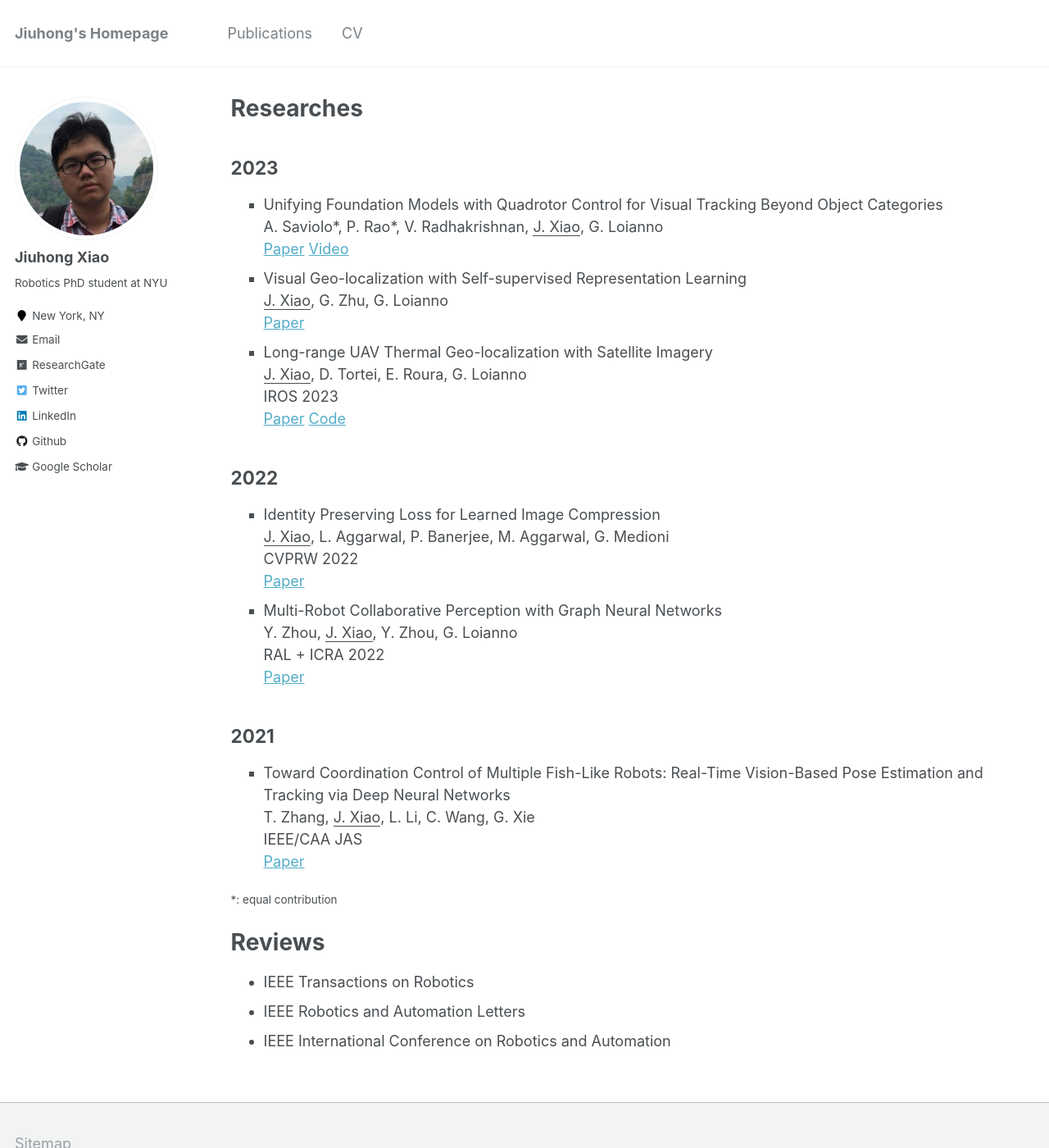
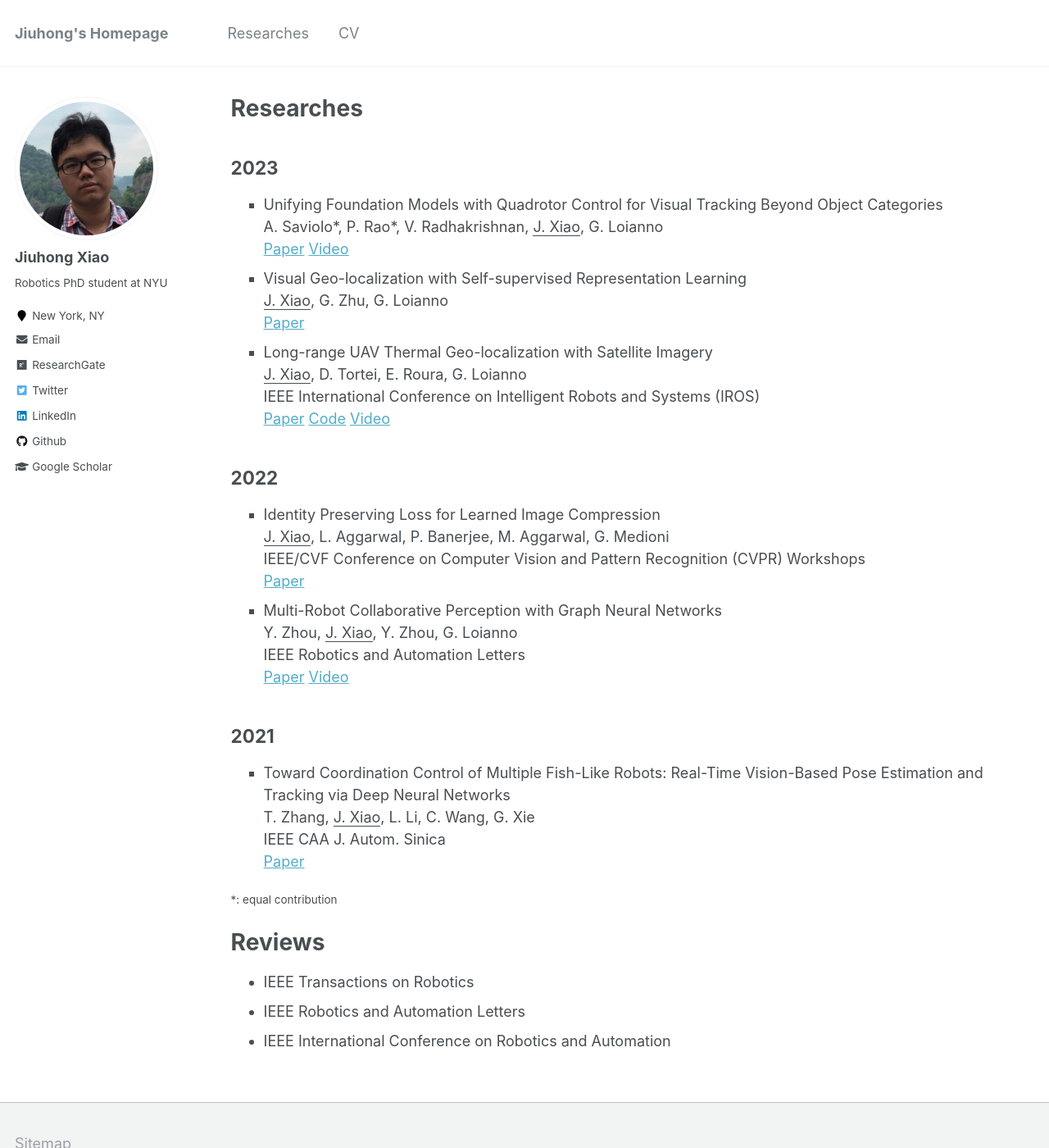
Before and after one commit to xjh19971/xjh19971.github.io, a Jekyll site: the page built from _pages/researches.md, in a window 1280 px wide and 1400 px high. Shown: the whole window at 82% size. Built offline with Jekyll 4.4.1, drawn with Linux system fonts in a browser that asks for light colours.

Commit message:
update pub

```diff
--- a/_data/navigation.yml
+++ b/_data/navigation.yml
@@ -1,7 +1,7 @@
 # main links links
 main:
-  - title: "Publications"
-    url: /publications/
+  - title: "Researches"
+    url: /researches/
 
   # - title: "Talks"
   #   url: /talks/
--- a/_pages/publications.md
+++ b/_pages/researches.md
@@ -35,10 +35,11 @@ author_profile: true
 <li>
 <div class="title">Long-range UAV Thermal Geo-localization with Satellite Imagery</div>
 <div class="description"><u>J. Xiao</u>, D. Tortei, E. Roura, G. Loianno</div>
-<div class="description">IROS 2023</div>
+<div class="description">IEEE International Conference on Intelligent Robots and Systems (IROS)</div>
 <div class="description">
   <a href="https://arxiv.org/pdf/2306.02994.pdf">Paper</a>
   <a href="https://github.com/arplaboratory/satellite-thermal-geo-localization">Code</a>
+  <a href="https://www.youtube.com/watch?v=KVHFcNsK8Bg">Video</a>
 </div>
 </li>
 
@@ -51,7 +52,7 @@ author_profile: true
 <li>
 <div class="title">Identity Preserving Loss for Learned Image Compression</div>
 <div class="description"><u>J. Xiao</u>, L. Aggarwal, P. Banerjee, M. Aggarwal, G. Medioni</div>
-<div class="description">CVPRW 2022</div>
+<div class="description">IEEE/CVF Conference on Computer Vision and Pattern Recognition (CVPR) Workshops</div>
 <div class="description">
   <a href="https://arxiv.org/abs/2204.10869.pdf">Paper</a>
 </div>
@@ -60,9 +61,10 @@ author_profile: true
 <li>
 <div class="title">Multi-Robot Collaborative Perception with Graph Neural Networks</div>
 <div class="description">Y. Zhou, <u>J. Xiao</u>, Y. Zhou, G. Loianno</div>
-<div class="description">RAL + ICRA 2022</div>
+<div class="description">IEEE Robotics and Automation Letters</div>
 <div class="description">
   <a href="https://arxiv.org/abs/2201.01760.pdf">Paper</a>
+  <a href="https://www.youtube.com/watch?v=2bdhLI3dqo0">Video</a>
 </div>
 </li>
 
@@ -74,7 +76,7 @@ author_profile: true
 <li>
 <div class="title">Toward Coordination Control of Multiple Fish-Like Robots: Real-Time Vision-Based Pose Estimation and Tracking via Deep Neural Networks</div>
 <div class="description">T. Zhang, <u>J. Xiao</u>, L. Li, C. Wang, G. Xie</div>
-<div class="description">IEEE/CAA JAS</div>
+<div class="description">IEEE CAA J. Autom. Sinica</div>
 <div class="description">
   <a href="https://ieeexplore.ieee.org/abstract/document/9530612">Paper</a>
 </div>
```
